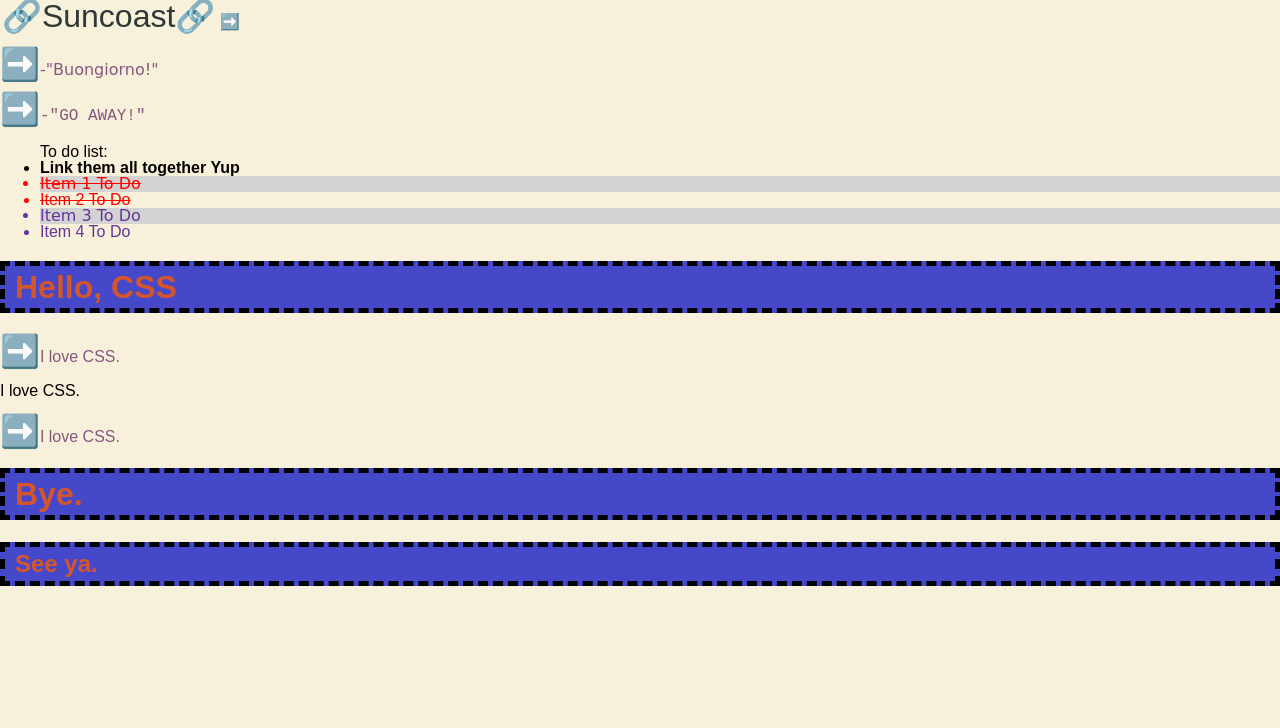
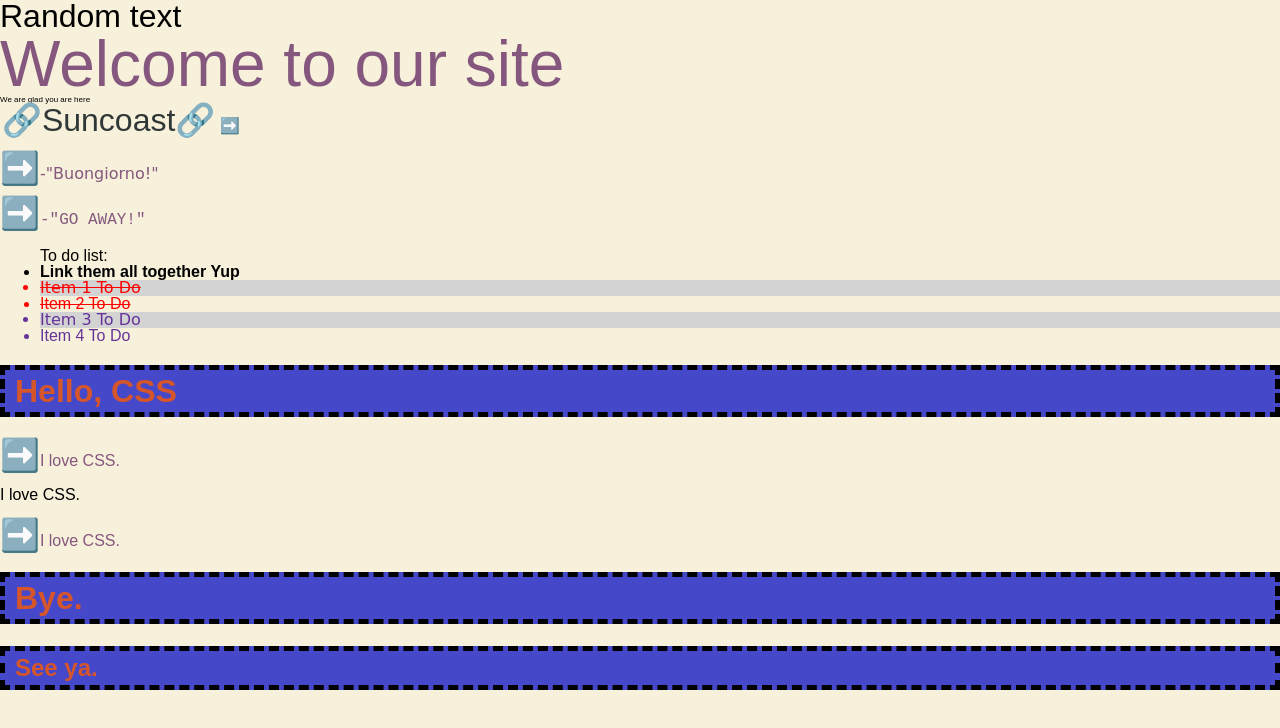
Before and after one commit to mdscardigno/HelloCSS, a website built with Vite: page index.html in a window 1280 px wide. Built offline with nearby package versions, Linux system fonts and the light colour scheme.

Commit message:
fixing some spacing between styles and adding nav

```diff
--- a/index.html
+++ b/index.html
@@ -7,6 +7,11 @@
     <title>Lesson CSS Example</title>
   </head>
   <body>
+    <nav>
+      <span>Random text</span>
+      <div class="welcome">Welcome to our site</div>
+      <div class="subhead">We are glad you are here</div>
+    </nav>
     <a href="https://suncoast.io">Suncoast</a>
     <span>➡️</span>
     <!-- important to the content -->
--- a/src/style.css
+++ b/src/style.css
@@ -1,4 +1,5 @@
 :root {
+  /* 16 is a nice size because it is a power of two and scales nicely */
   font: 16px / 1 sans-serif;
   --sand: #f7f0da;
   --bright-sky: #80ced2;
@@ -9,9 +10,11 @@
   --lime: #b1d133;
   --tangerine: #f99d1b;
 }
+
 html {
   height: 100%;
 }
+
 body {
   margin: 0;
   min-height: 100%;
@@ -82,6 +85,7 @@ li:first-child {
   /* one declaration */
   font-weight: bold;
 }
+
 /* one declaration
 .first {
   font-weight: bold;
@@ -106,6 +110,7 @@ ul > .done {
   /* one declaration */
   text-decoration: line-through;
 }
+
 /* any li that has an li before */
 li + li {
   /* one declaration */
@@ -126,3 +131,19 @@ li ~ .done {
   font-family: monospace;
   text-transform: uppercase;
 }
+nav {
+  font-size: 2rem;
+}
+
+.welcome {
+  font-size: 3rem;
+}
+
+.subhead {
+  font-size: 0.5rem;
+}
+
+nav .welcome {
+  color: var(--night-sky);
+  font-size: 4rem;
+}
```
